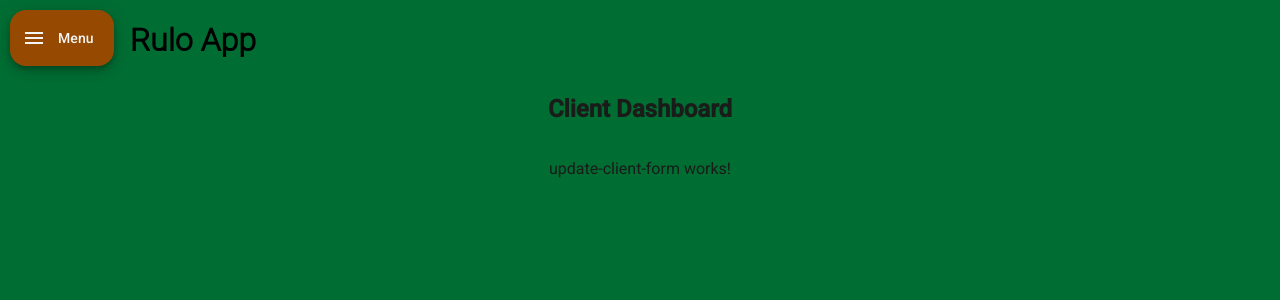
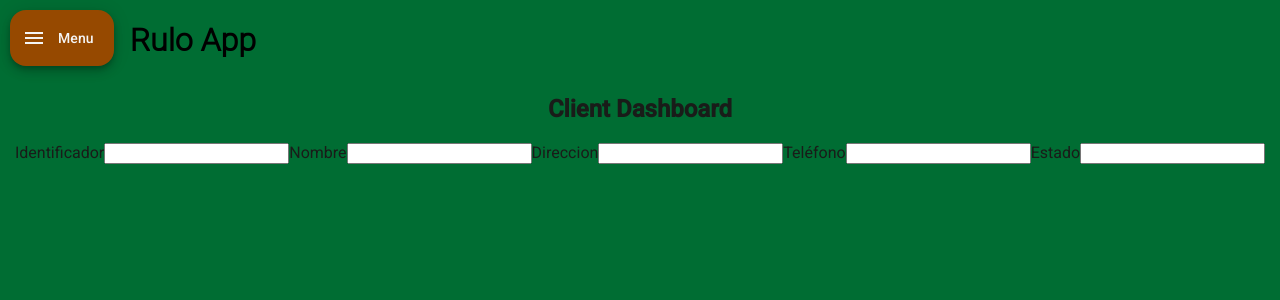
Before and after one commit to schjavier/BrotesFront, an Angular app: page /dashboard/cliente/actualizar in a window 1280 px wide. Shown: the top 300 px of the page. Built offline with nearby package versions, Linux system fonts and the light colour scheme.

Commit message:
(add) searchBar component

```diff
--- a/src/app/components/dashboard/default-dashboard/default-dashboard.component.css
+++ b/src/app/components/dashboard/default-dashboard/default-dashboard.component.css
@@ -13,20 +13,3 @@
   align-items: center;
   justify-content: center;
 }
-
-.searchBarContainer{
-  display: flex;
-  flex-direction: row;
-  align-items: center;
-  justify-content: center;
-  width: 100%;
-}
-
-.searchBar{
-
-  border: none;
-  border-radius: 5px;
-  width: 40%;
-  height: 30px;
-  margin-left: 10px;
-}
--- a/src/app/components/dashboard/default-dashboard/default-dashboard.component.html
+++ b/src/app/components/dashboard/default-dashboard/default-dashboard.component.html
@@ -1,7 +1,3 @@
 <div class="defaultDashboardContainer">
-
-  <h3>Que vamos a hacer hoy?</h3>
-  <div class="searchBarContainer">
-  <mat-icon>search</mat-icon><input class="searchBar" role="searchbox" placeholder="Buscar...">
-  </div>
+<app-search-bar></app-search-bar>
 </div>
--- a/src/app/components/dashboard/default-dashboard/default-dashboard.component.ts
+++ b/src/app/components/dashboard/default-dashboard/default-dashboard.component.ts
@@ -1,10 +1,12 @@
 import { Component } from '@angular/core';
 import {MatIcon} from '@angular/material/icon';
+import {SearchBarComponent} from '../../search-bar/search-bar.component';
 
 @Component({
   selector: 'app-default-dashboard',
   imports: [
-    MatIcon
+    MatIcon,
+    SearchBarComponent
   ],
   templateUrl: './default-dashboard.component.html',
   styleUrl: './default-dashboard.component.css'
--- a/src/app/components/forms/client-forms/update-client-form/update-client-form.component.html
+++ b/src/app/components/forms/client-forms/update-client-form/update-client-form.component.html
@@ -1 +1,21 @@
-<p>update-client-form works!</p>
+
+
+
+<form class="updateClientForm" [formGroup]="updateClientForm">
+
+  <label for="id">Identificador</label>
+  <input id="id" type="text" formControlName="id" required>
+
+  <label for="nombre">Nombre</label>
+  <input id="nombre" type="text" formControlName="nombre" required>
+
+  <label for="adress">Direccion</label>
+  <input id="adress" type="text" formControlName="direccion" required>
+
+  <label for="phone">Teléfono</label>
+  <input id="phone" type="text" formControlName="telefono" required>
+
+  <label for="estado">Estado</label>
+  <input id="estado" type="text" formControlName="estado" required>
+
+</form>
--- a/src/app/components/forms/client-forms/update-client-form/update-client-form.component.ts
+++ b/src/app/components/forms/client-forms/update-client-form/update-client-form.component.ts
@@ -1,11 +1,30 @@
 import { Component } from '@angular/core';
+import {FormControl, FormGroup, ReactiveFormsModule, Validators} from '@angular/forms';
+import {ClientService} from '../../../../services/client-service.service';
 
 @Component({
   selector: 'app-update-client-form',
-  imports: [],
+  imports: [
+    ReactiveFormsModule
+  ],
   templateUrl: './update-client-form.component.html',
   styleUrl: './update-client-form.component.css'
 })
 export class UpdateClientFormComponent {
 
+  formTitle = 'Actualizar Cliente';
+
+  updateClientForm: FormGroup = new FormGroup({
+
+    id: new FormControl('', [Validators.required]),
+    nombre: new FormControl('', [Validators.required]),
+    direccion: new FormControl('', [Validators.required]),
+    telefono: new FormControl('', [Validators.required]),
+    estado: new FormControl('', [Validators.required]),
+
+  })
+
+  constructor(private clientService: ClientService) {
+  }
+
 }
--- /dev/null
+++ b/src/app/components/search-bar/search-bar.component.css
@@ -0,0 +1,44 @@
+:host(){
+  width: 100%;
+}
+
+h3 {
+  text-align: center;
+}
+
+.searchIcon{
+  position: absolute;
+  left: 33.3%
+
+}
+
+
+.searchBarContainer{
+  display: flex;
+  flex-direction: row;
+  align-items: center;
+  justify-content: center;
+  width: 100%;
+  height: 100%;
+  position: relative;
+}
+
+.searchBar{
+  border: none;
+  border-radius: 5px;
+  width: 30%;
+  height: 30px;
+  margin: 10px ;
+  padding-right: 30px;
+  padding-left: 30px;
+}
+
+.closeIcon{
+  position: absolute;
+  right: 33.5%;
+  color: darkred;
+  cursor: pointer;
+  display: flex;
+  align-items: center;
+
+}
--- /dev/null
+++ b/src/app/components/search-bar/search-bar.component.html
@@ -0,0 +1,27 @@
+<h3>Que vamos a hacer hoy?</h3>
+<div class="searchBarContainer">
+      <span class="searchIcon">
+      <mat-icon>search</mat-icon>
+      </span>
+
+      <input class="searchBar" role="searchbox"
+                                        [formControl]="searchControl"
+                                        [placeholder]="searchConfig.placeholder">
+      <span class="closeIcon"
+              *ngIf="searchControl.value"
+              (click)="searchControl.reset()">
+              <mat-icon>close</mat-icon>
+      </span>
+</div>
+
+<!--<mat-form-field>-->
+<!--  <mat-icon matPrefix>search</mat-icon>-->
+<!--  <input matInput [formControl]="searchControl" [placeholder]="searchConfig.placeholder">-->
+<!--  <button mat-icon-button matSuffix-->
+<!--          *ngIf="searchControl.value"-->
+<!--          (click)="searchControl.reset()">-->
+<!--    <mat-icon>close</mat-icon>-->
+<!--  </button>-->
+
+
+<!--</mat-form-field>-->
--- /dev/null
+++ b/src/app/components/search-bar/search-bar.component.ts
@@ -0,0 +1,34 @@
+import {Component, EventEmitter, Input, OnInit, Output} from '@angular/core';
+import {SearchConfig} from './search-config';
+import {FormControl, ReactiveFormsModule} from '@angular/forms';
+import {MatIcon} from '@angular/material/icon';
+import {NgIf} from '@angular/common';
+
+@Component({
+  selector: 'app-search-bar',
+  imports: [
+    MatIcon,
+    ReactiveFormsModule,
+    NgIf,
+  ],
+  templateUrl: './search-bar.component.html',
+  styleUrl: './search-bar.component.css'
+})
+export class SearchBarComponent implements OnInit {
+
+  @Input() searchConfig: SearchConfig = {
+    placeholder: 'Search...',
+    debounceTime: 300,
+    minLength: 3,
+  };
+
+  @Output() searchChange = new EventEmitter();
+
+  searchControl:FormControl = new FormControl('');
+
+  ngOnInit(): void {
+  }
+// todo logica de la barra de busqueda!
+
+
+}
--- /dev/null
+++ b/src/app/components/search-bar/search-config.ts
@@ -0,0 +1,7 @@
+export interface SearchConfig {
+
+  placeholder: string;
+  debounceTime?: number;
+  minLength?: number;
+
+}
```
Also changed, not shown: 1 other file (tests, documents, lock files or other folders).
